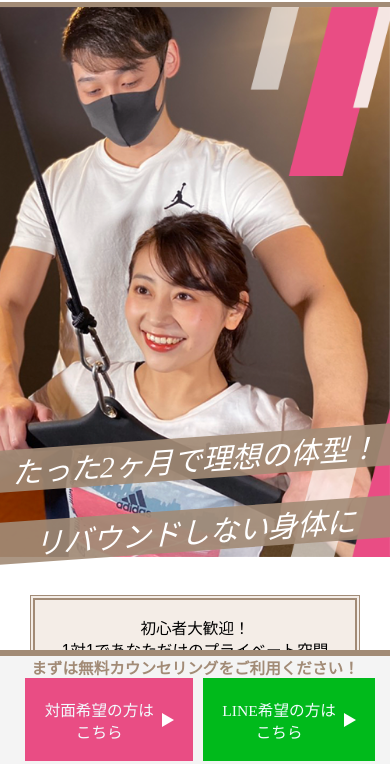
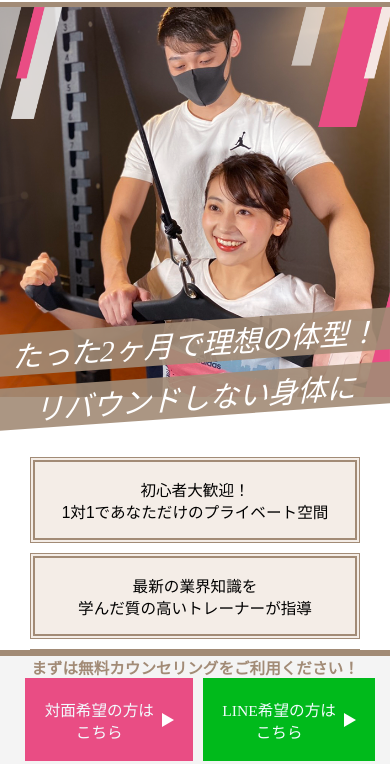
Before and after one commit to Web-Shizuoka/LP-056-ClassicGym, a website: page htdocs/index.html in a window 390 px wide. Shown: the part 78-842 px from the top of the page. Drawn offline with Linux system fonts and the light colour scheme.

Commit message:
2022/02/12-1:33更新

```diff
--- a/src/scss/_mainvisual.scss
+++ b/src/scss/_mainvisual.scss
@@ -168,21 +168,22 @@
 @media screen and (max-width: 750px) {
   .p-mainvisual {
     background-color: $color-key;
-    height: 100%;
+    height: 100vw;
     padding-bottom: 20vw;
     &__bg {
       display: none;
       &-sp {
         display: block;
+        height: 100vw;
       }
     }
     //height: 705px;
     &__inner {
       //max-width: $inner-width-pc;
-      width: 100%;
+      width: 100vw;
       //margin: 0 auto;
       position: relative;
-      height: 100%;
+      height: 100vw;
 
       @include pcmini {
         height: 550px;
@@ -190,11 +191,11 @@
       }
 
       &--img-main {
-        height: 100%;
+        height: 100vw;
         //position: absolute;
         //left: 50%;
 
-        width: 100%;
+        width: 100vw;
         top: 20px;
         > img {
           width: 100%;
@@ -220,7 +221,7 @@
     &__catch-copy {
       position: absolute;
       height: 0;
-      top: 60%;
+      top: 55vw;
       left: 0;
       width: 100%;
       &--text {
@@ -253,7 +254,7 @@
         z-index: 1;
         text-align: center;
         margin: 0 auto;
-        margin-top: 30px;
+        margin-top: 3vw;
         &::before {
           transform: skewX(0);
           content: "";
@@ -273,7 +274,7 @@
         display: none;
         &-sp {
           display: block;
-          margin: -40px 30px 0 30px;
+          margin: 60px 30px 0 30px;
           &-content {
             display: grid;
             grid-template-columns: 1fr;
```
Also changed, not shown: htdocs/assets/css/style.css.
